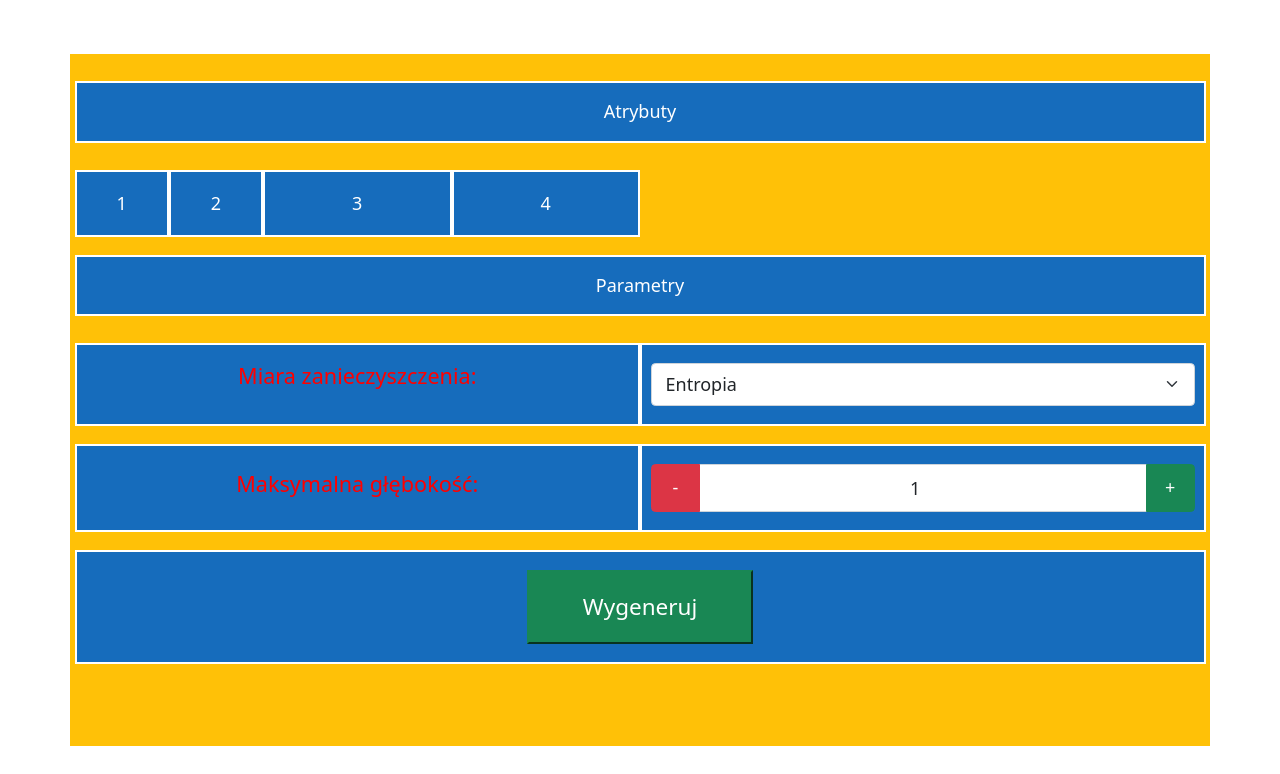
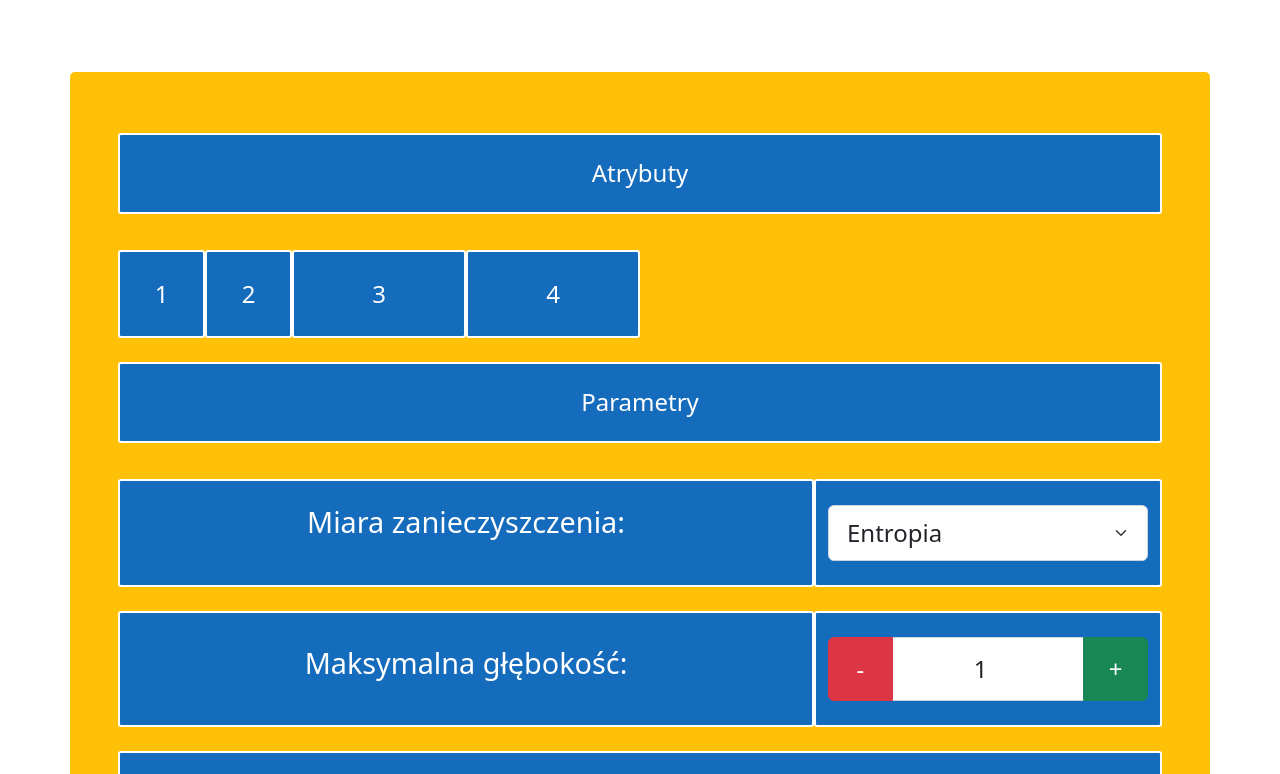
Before and after one commit to PatrykC01/DecisionTree, a website: page index.html in a window 1280 px wide. Shown: the top 774 px of the page. Drawn offline with nearby package versions, Linux system fonts and the light colour scheme.

Commit message:
Make some media queries rules

```diff
--- a/index.html
+++ b/index.html
@@ -22,10 +22,10 @@
         <div class="col-6 col-md-2">3</div>
         <div class="col-6 col-md-2">4</div>
         <div class="col-sm-12 h2">Parametry</div>
-        <div class="col-6">
+        <div class="col-6 col-md-7 col-lg-8">
           <h4>Miara zanieczyszczenia:</h4>
         </div>
-        <div class="col-6 d-flex">
+        <div class="col-6 col-md-5 col-lg-4 d-flex">
           <select
             class="form-select"
             aria-label="Wybierz miare zanieczyszczenia"
@@ -35,10 +35,10 @@
             <option value="3">Błąd klasyfikacji</option>
           </select>
         </div>
-        <div class="col-6 d-flex justify-content-center align-items-center">
+        <div class="col-6 col-md-7 col-lg-8 d-flex justify-content-center align-items-center">
           <h4>Maksymalna głębokość:</h4>
         </div>
-        <div class="col-6 d-flex justify-content-center align-items-center"">
+        <div class="col-6 col-md-5 col-lg-4 d-flex justify-content-center align-items-center"">
           <div class="input-group">
             <button
               class="btn btn-danger"
--- a/style.css
+++ b/style.css
@@ -1,4 +1,4 @@
-*{
+* {
   margin: 0;
   padding: 0;
   box-sizing: border-box;
@@ -11,29 +11,47 @@ body {
   min-height: 100vh;
 }
 
+/*sm*/
 @media screen and (min-width: 576px) {
   * {
     font-size: 18px !important;
   }
+  .container {
+    border-radius: 5px;
+    padding: 25px 20px !important;
+  }
 }
+/*md*/
 @media screen and (min-width: 768px) {
   * {
-
+    font-size: 24px !important;
+  }
+  .container {
+    padding: 25px 30px !important;
   }
 }
+/*lg*/
 @media screen and (min-width: 992px) {
   * {
-
+  }
+  .container {
+    padding: 25px 40px !important;
   }
 }
+/*xl*/
 @media screen and (min-width: 1200px) {
   * {
-
+  }
+  .container {
+    padding: 25px 60px !important;
   }
 }
+/*xxl*/
 @media screen and (min-width: 1400px) {
   * {
-
+  }
+  .container {
+    padding: 25px 80 !important;
   }
 }
 
@@ -41,10 +59,10 @@ body {
   padding: 1rem;
   background-color: rgb(22, 108, 188);
   border: 2px solid #fff;
+  border-radius: 3px;
   color: #fff;
   text-align: center;
 }
-
 
 .input-group button,
 .input-group input {
@@ -54,5 +72,4 @@ body {
 
 h4 {
   font-size: 1.2rem !important;
-  color: red;
 }
```
